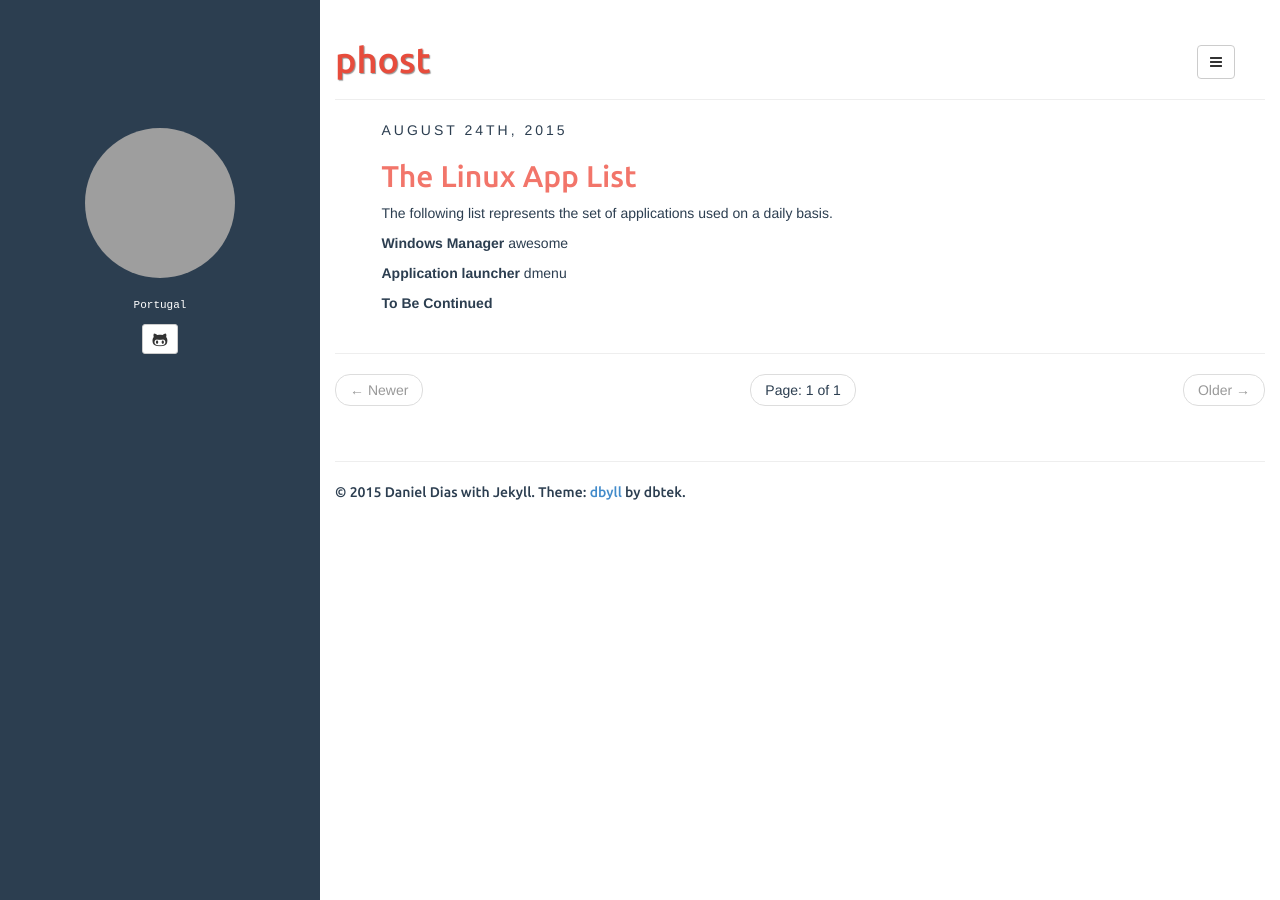
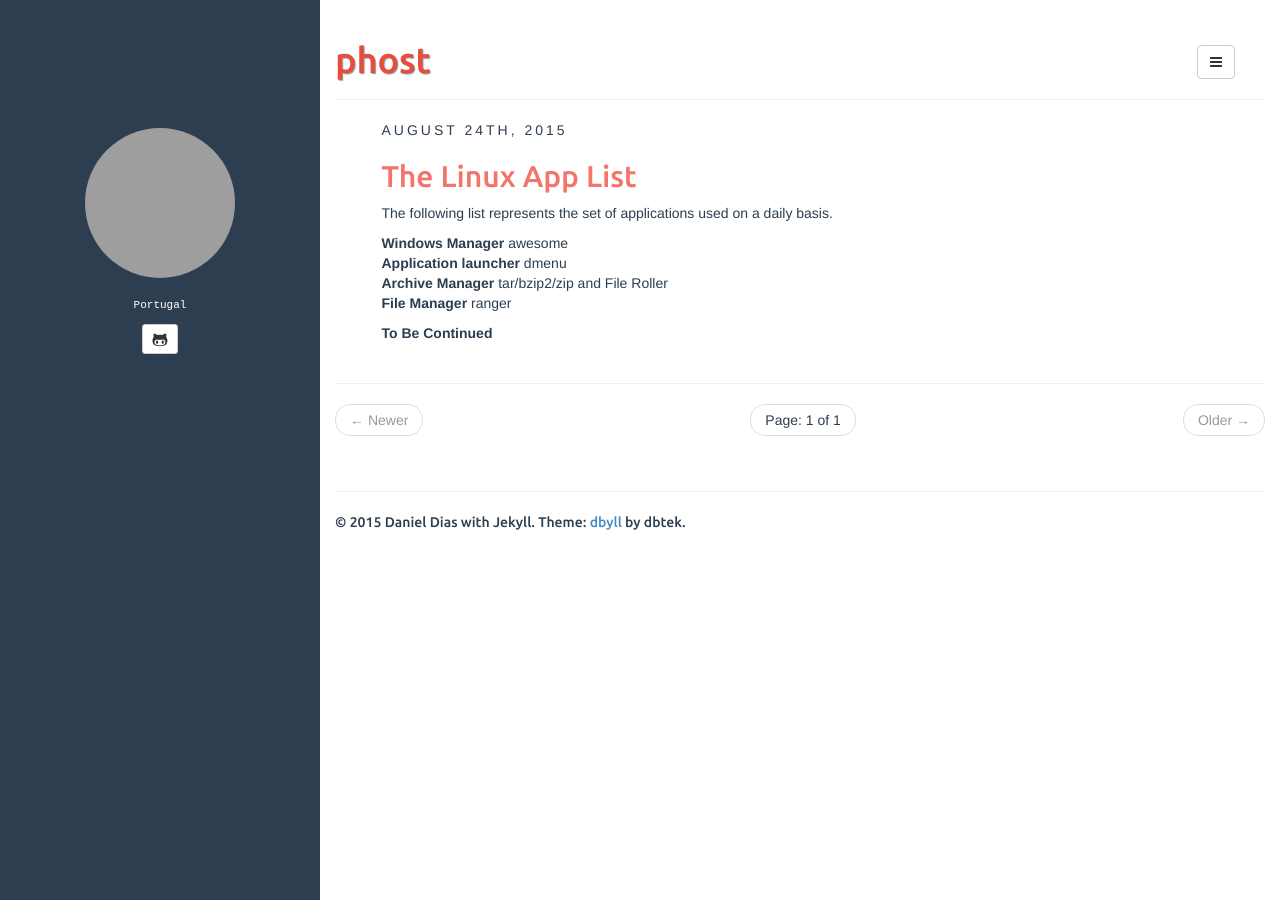
Before and after one commit to 2phost/2phost.github.io, a Jekyll site: the page built from index.html, in a window 1280 px wide. Built offline with Jekyll 4.4.1, drawn with Linux system fonts in a browser that asks for light colours; the list of posts is cut into pages by our own code; grey boxes are pictures that could not be loaded.

Commit message:
app  list started

```diff
--- a/_posts/2015-08-24-the-linux-app-list.md
+++ b/_posts/2015-08-24-the-linux-app-list.md
@@ -9,7 +9,8 @@ fullview: true
 The following list represents the set of applications used on a daily basis.
 
 **Windows Manager** awesome
-
 **Application launcher** dmenu
+**Archive Manager** tar/bzip2/zip and File Roller
+**File Manager** ranger
 
 **To Be Continued**
```
